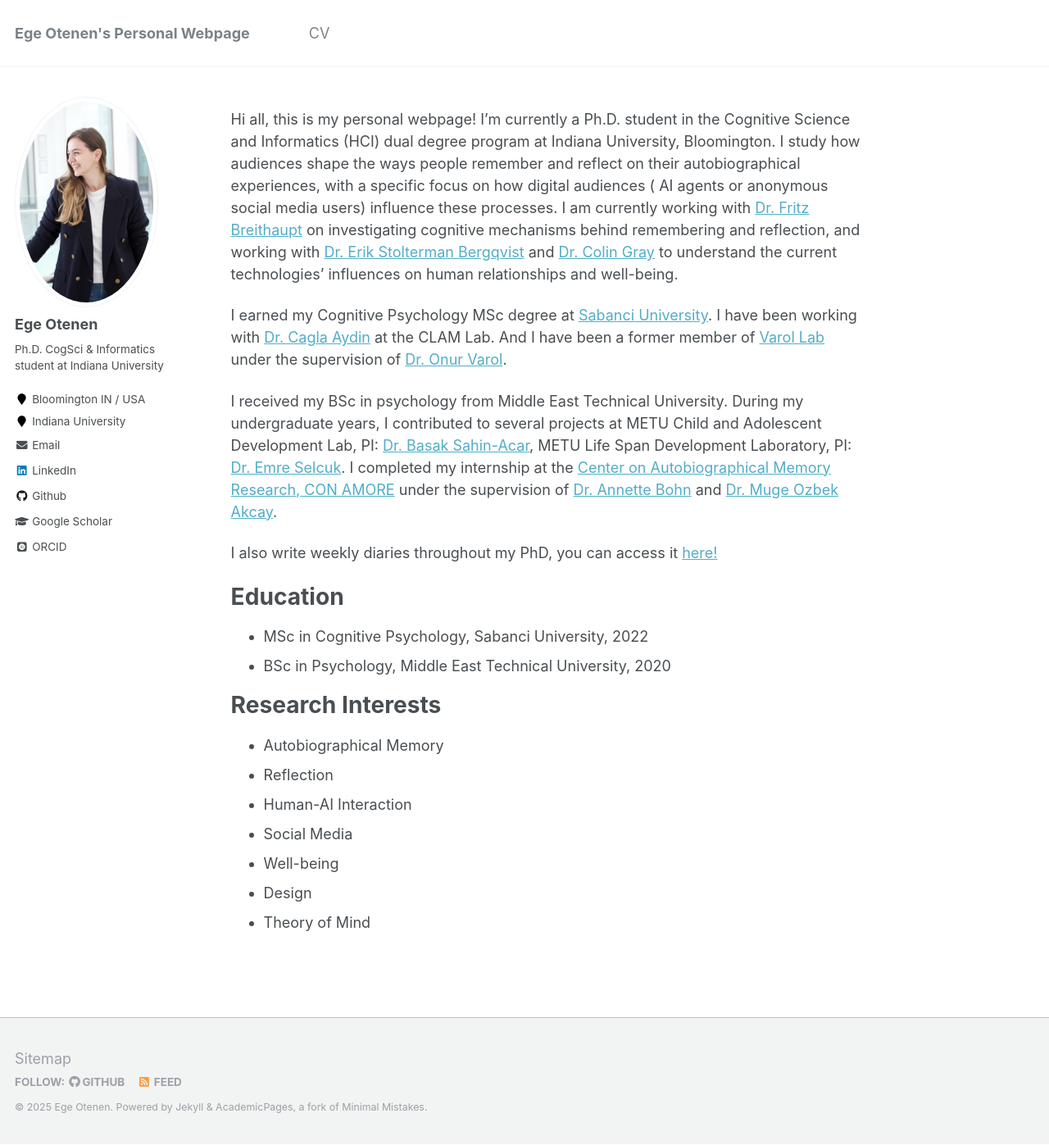
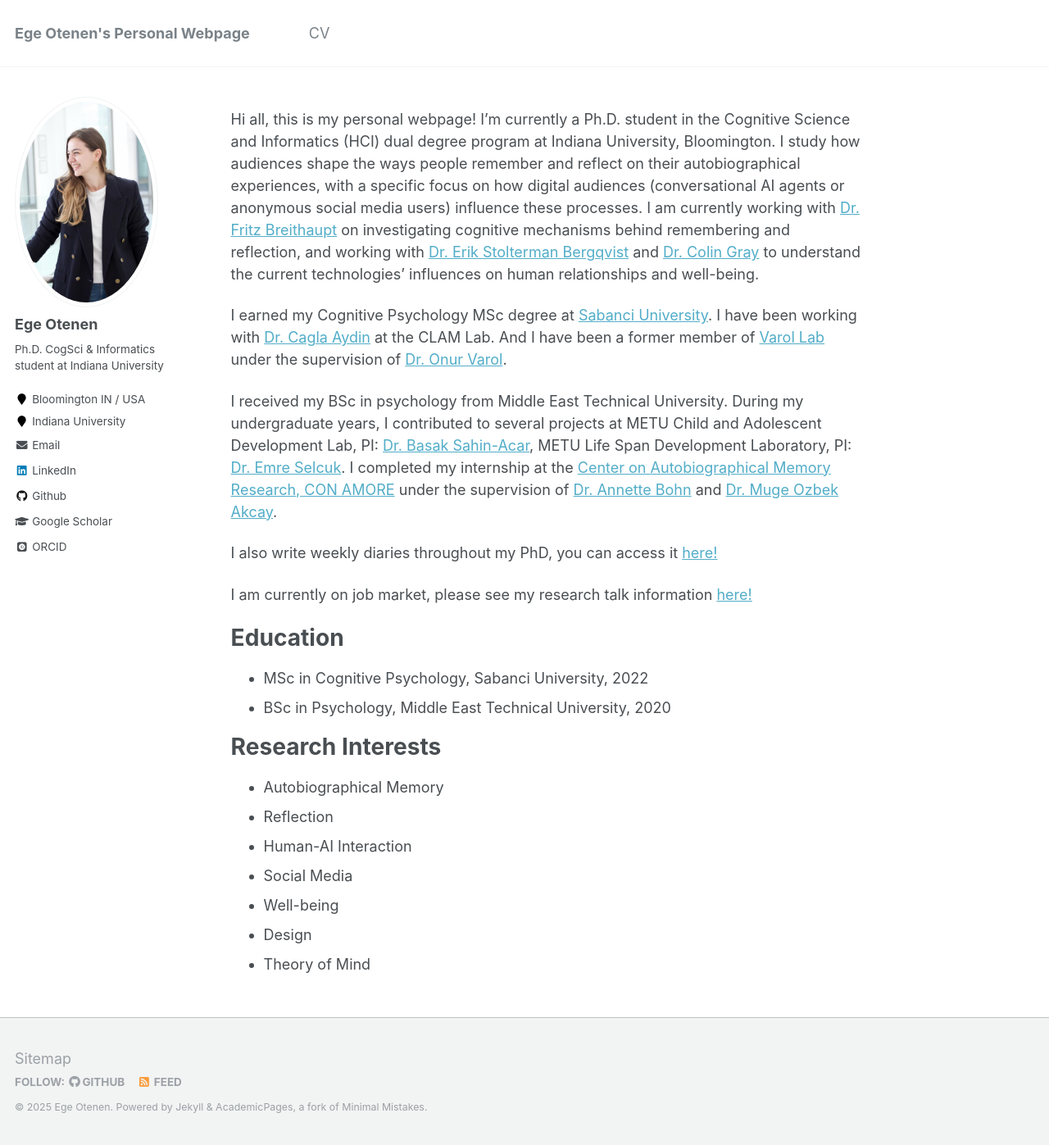
Before and after one commit to egeotenen/egeotenen.github.io, a Jekyll site: the page built from _pages/about.md, in a window 1280 px wide and 1397 px high. Shown: the whole window at 82% size. Built offline with Jekyll 4.4.1, drawn with Linux system fonts in a browser that asks for light colours; some web fonts are replaced.

Commit message:
add job talk info

```diff
--- a/_pages/about.md
+++ b/_pages/about.md
@@ -8,7 +8,7 @@ redirect_from:
   - /about.html
 ---
 
-Hi all, this is my personal webpage! I'm currently a Ph.D. student in the Cognitive Science and Informatics (HCI) dual degree program at Indiana University, Bloomington. I study how audiences shape the ways people remember and reflect on their autobiographical experiences, with a specific focus on how digital audiences ( AI agents or anonymous social media users) influence these processes.
+Hi all, this is my personal webpage! I'm currently a Ph.D. student in the Cognitive Science and Informatics (HCI) dual degree program at Indiana University, Bloomington. I study how audiences shape the ways people remember and reflect on their autobiographical experiences, with a specific focus on how digital audiences (conversational AI agents or anonymous social media users) influence these processes.
  I am currently working with [Dr. Fritz Breithaupt](https://www.experimentalhumanities.com/people) on investigating cognitive mechanisms behind remembering and reflection, and working with [Dr. Erik Stolterman Bergqvist](https://www.stoltermanbergqvist.com) and [Dr. Colin Gray](https://luddy.indiana.edu/contact/profile/index.html?Colin_Gray) to understand the current technologies' influences on human relationships and well-being.
 
 I earned my Cognitive Psychology MSc degree at [Sabanci University](https://www.sabanciuniv.edu/). I have been working with [Dr. Cagla Aydin](https://fass.sabanciuniv.edu/en/faculty-members/detail/1980) at the CLAM Lab. And I have been a former member of [Varol Lab](https://varollab.com/) under the supervision of [Dr. Onur Varol](https://www.onurvarol.com/).
@@ -17,6 +17,7 @@ I received my BSc in psychology from Middle East Technical University. During my
 
 I also write weekly diaries throughout my PhD, you can access it [here!](https://sites.google.com/view/otenenege/2024-2025?authuser=0)
 
+I am currently on job market, please see my research talk information [here!](https://drive.google.com/file/d/1hzgCF-Vf6PDnADboJiV5Oiv5T35mGTUt/view?usp=sharing)
 
 # Education
 * MSc in Cognitive Psychology, Sabanci University, 2022
```
